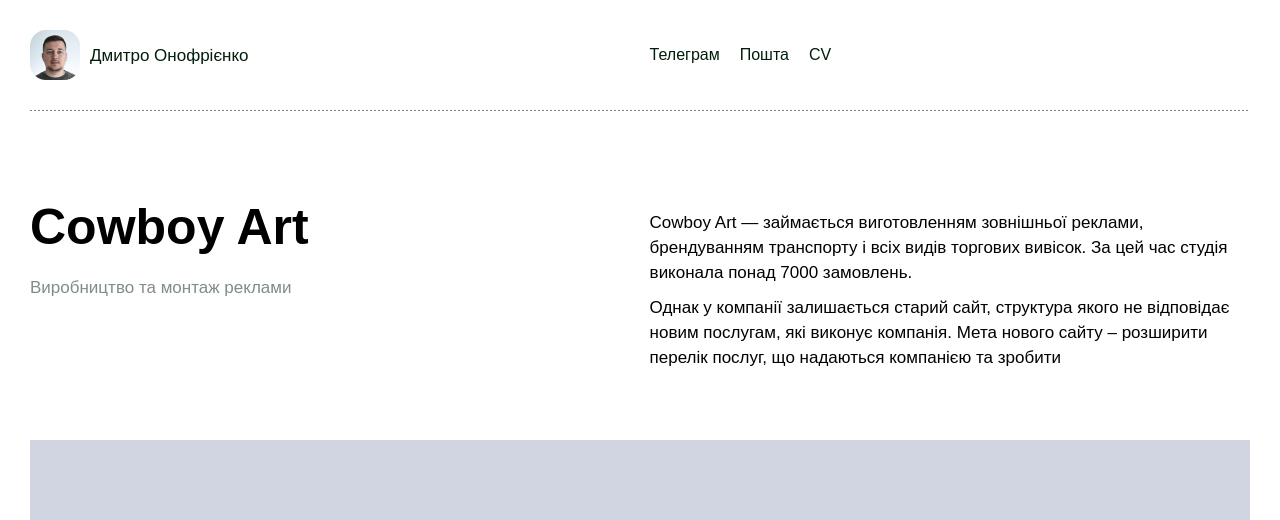
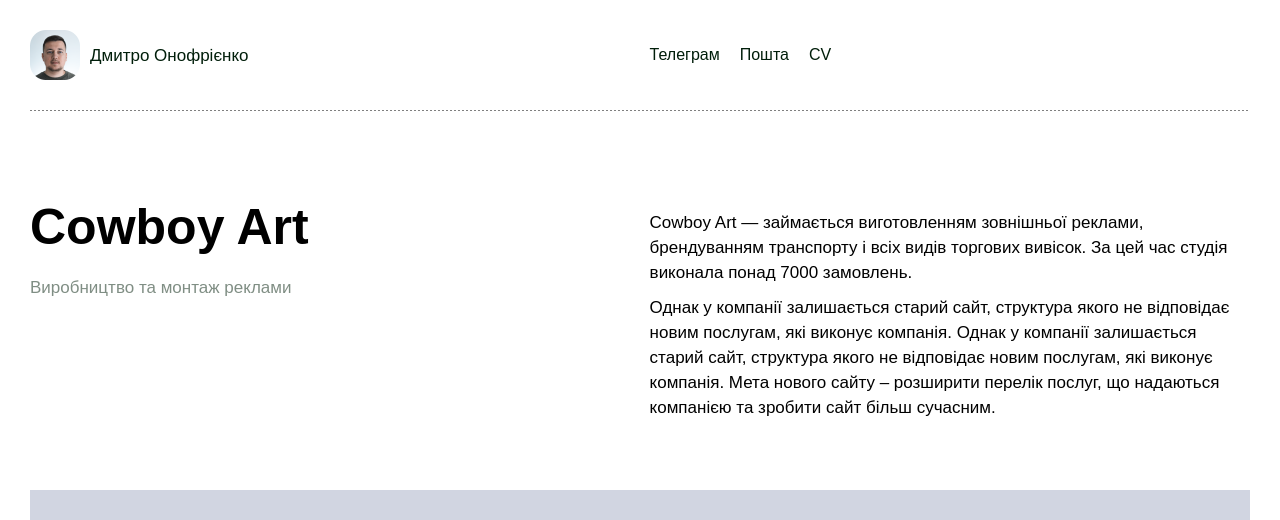
Before and after one commit to dmitriyonofrienko/p, a plain HTML site: page case_cowboy.html in a window 1280 px wide. Shown: the top 520 px of the page. Drawn offline with Linux system fonts and the light colour scheme; a web font is replaced by a local one.

Commit message:
Update case_cowboy.html

```diff
--- a/case_cowboy.html
+++ b/case_cowboy.html
@@ -29,7 +29,7 @@
         </div>
         <div class="paragraph">
           <p>Cowboy Art — займається виготовленням зовнішньої реклами, брендуванням транспорту і всіх видів торгових вивісок. За цей час студія виконала понад 7000 замовлень.</p>
-          <p>Однак у компанії залишається старий сайт, структура якого не відповідає новим послугам, які виконує компанія. Мета нового сайту – розширити перелік послуг, що надаються компанією та зробити </p>
+          <p>Однак у компанії залишається старий сайт, структура якого не відповідає новим послугам, які виконує компанія. Однак у компанії залишається старий сайт, структура якого не відповідає новим послугам, які виконує компанія. Мета нового сайту – розширити перелік послуг, що надаються компанією та зробити сайт більш сучасним.</p>
         </div>
       </div>
       <div class="case centered lightgray"><img src="assets/case_cowboy/1.jpg" alt=""></div>
```
